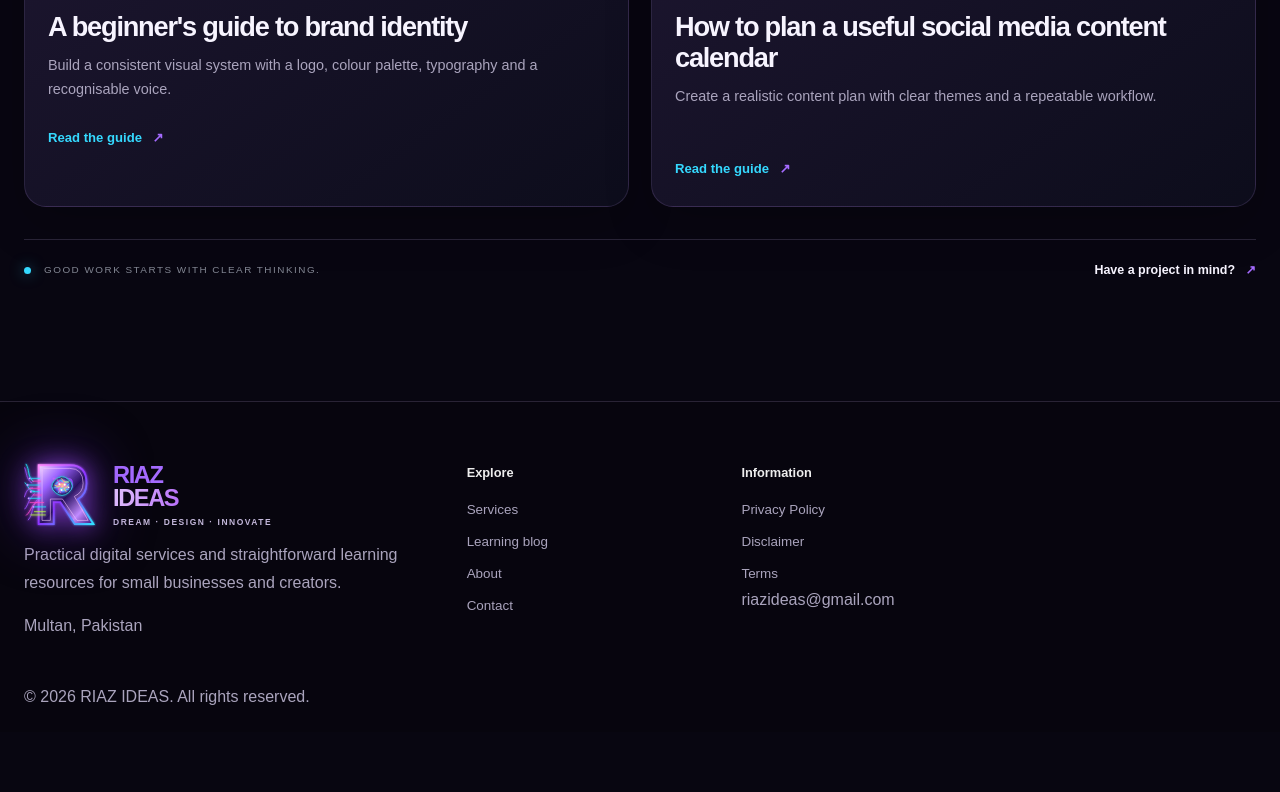
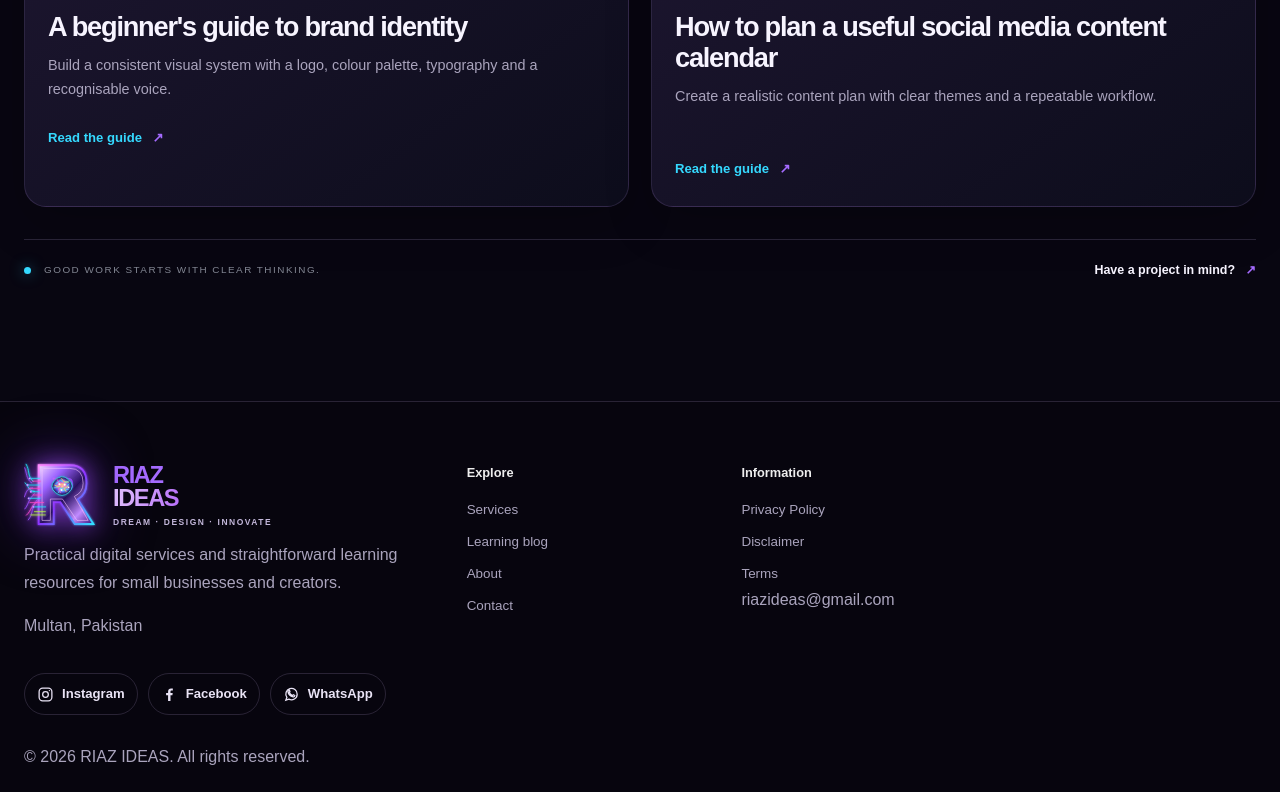
Before and after one commit to riazelahi9-cyber/website-for-ad-scen, a plain HTML site: page blog/index.html in a window 1280 px wide. Shown: the part 1808-2600 px from the top of the page. Before the commit the page ends 2540 px from the top, so only its background shows below. Drawn offline with Linux system fonts and the light colour scheme.

Commit message:
Add social links and branded favicon across remaining pages

```diff
--- a/blog/index.html
+++ b/blog/index.html
@@ -4,6 +4,7 @@
 <meta charset="utf-8">
 <meta name="viewport" content="width=device-width,initial-scale=1">
 <title>Insights & Guides | RIAZ IDEAS</title>
+<link rel="icon" type="image/svg+xml" href="/assets/riaz-ideas-neural-logo.svg">
 <meta name="description" content="Explore practical guides from RIAZ IDEAS on small business websites, SEO basics, brand identity and social media content planning.">
 <link rel="canonical" href="https://riazideas.netlify.app/blog/">
 <meta property="og:type" content="website">
@@ -51,5 +52,5 @@
 <div><a class="logo logo-lockup" href="/index.html" aria-label="RIAZ IDEAS home"><img src="/assets/riaz-ideas-neural-logo.svg" alt="" width="58" height="58"><span class="logo-wordmark">RIAZ<span>IDEAS</span><small>DREAM · DESIGN · INNOVATE</small></span></a><p class="small">Practical digital services and straightforward learning resources for small businesses and creators.</p><p class="small">Multan, Pakistan</p></div>
 <div><strong>Explore</strong><div class="footer-links small"><a href="/services.html">Services</a><a href="/blog/index.html">Learning blog</a><a href="/about.html">About</a><a href="/contact.html">Contact</a></div></div>
 <div><strong>Information</strong><div class="footer-links small"><a href="/privacy-policy.html">Privacy Policy</a><a href="/disclaimer.html">Disclaimer</a><a href="/terms.html">Terms</a></div><p class="small"><a href="mailto:riazideas@gmail.com">riazideas@gmail.com</a></p></div>
-</div><div class="wrap small" style="margin-top:28px">© 2026 RIAZ IDEAS. All rights reserved.</div></footer>
+</div><div class="wrap social-links" aria-label="Social media"><a href="https://www.instagram.com/riaz_ideas/" target="_blank" rel="noopener noreferrer" aria-label="Instagram RIAZ IDEAS"><svg viewBox="0 0 24 24" aria-hidden="true" fill="none" stroke="currentColor" stroke-width="1.8"><rect x="3" y="3" width="18" height="18" rx="5"/><circle cx="12" cy="12" r="4"/><circle cx="17.5" cy="6.5" r="1" fill="currentColor" stroke="none"/></svg>Instagram</a><a href="https://www.facebook.com/riazideas" target="_blank" rel="noopener noreferrer" aria-label="Facebook RIAZ IDEAS"><svg viewBox="0 0 24 24" aria-hidden="true" fill="currentColor"><path d="M13.4 21v-8h2.7l.4-3.1h-3.1v-2c0-.9.3-1.5 1.6-1.5h1.7V3.6c-.3 0-1.3-.1-2.5-.1-2.5 0-4.2 1.5-4.2 4.3v2.1H7.2V13H10v8z"/></svg>Facebook</a><a href="https://wa.me/923039149235" target="_blank" rel="noopener noreferrer" aria-label="WhatsApp RIAZ IDEAS"><svg viewBox="0 0 24 24" aria-hidden="true" fill="none" stroke="currentColor" stroke-width="1.8"><path d="M20 11.5a8 8 0 0 1-11.8 7L4 20l1.5-4A8 8 0 1 1 20 11.5Z"/><path d="M9 8.5c.5 2.5 2 4 4.5 5l1.2-1.1 2 1c-.2 1.2-1.2 2-2.4 1.8-3.8-.7-6.7-3.6-7.3-7.2-.2-1.2.6-2.2 1.8-2.4l1 2z"/></svg>WhatsApp</a></div><div class="wrap small" style="margin-top:28px">© 2026 RIAZ IDEAS. All rights reserved.</div></footer>
 </body></html>
```
